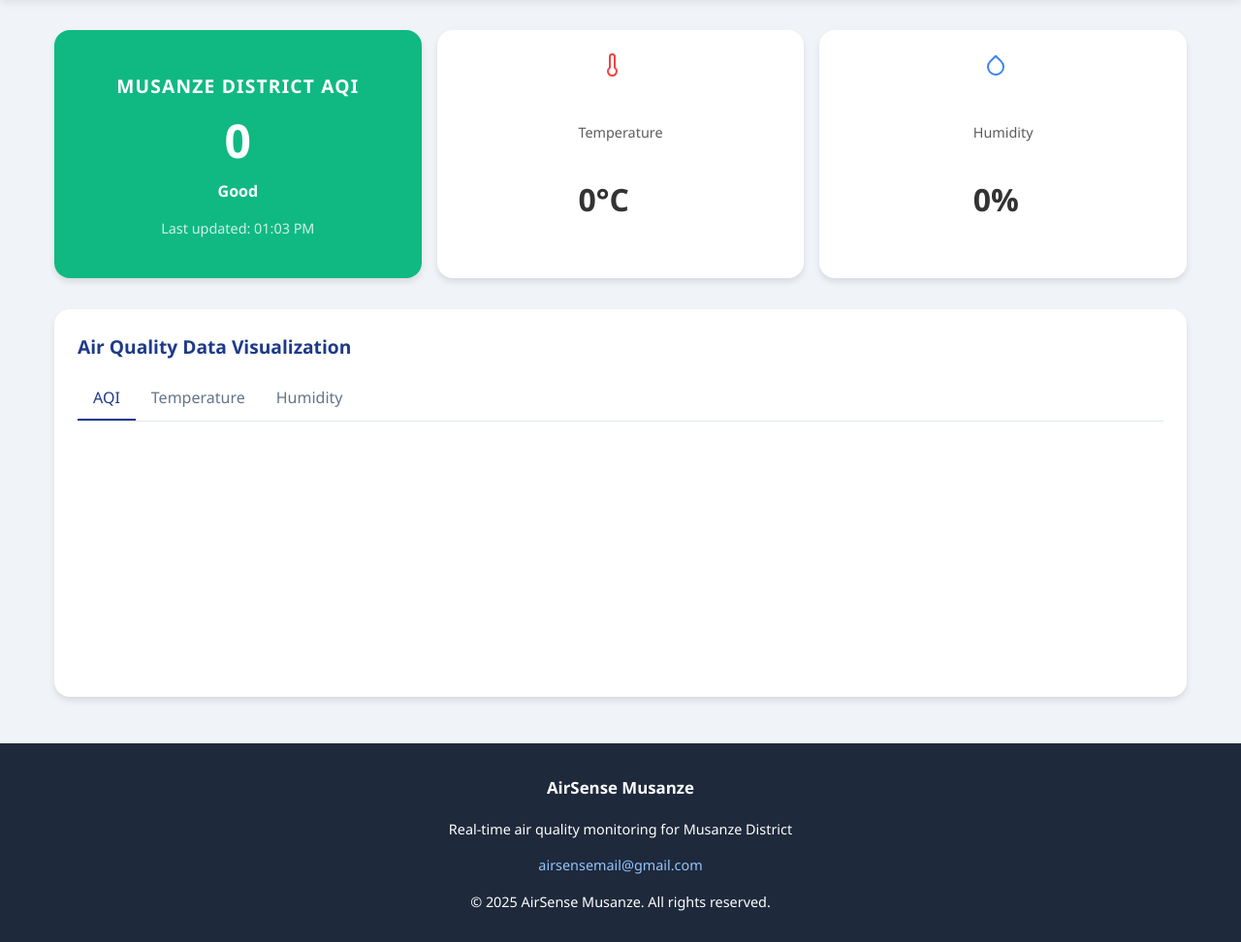
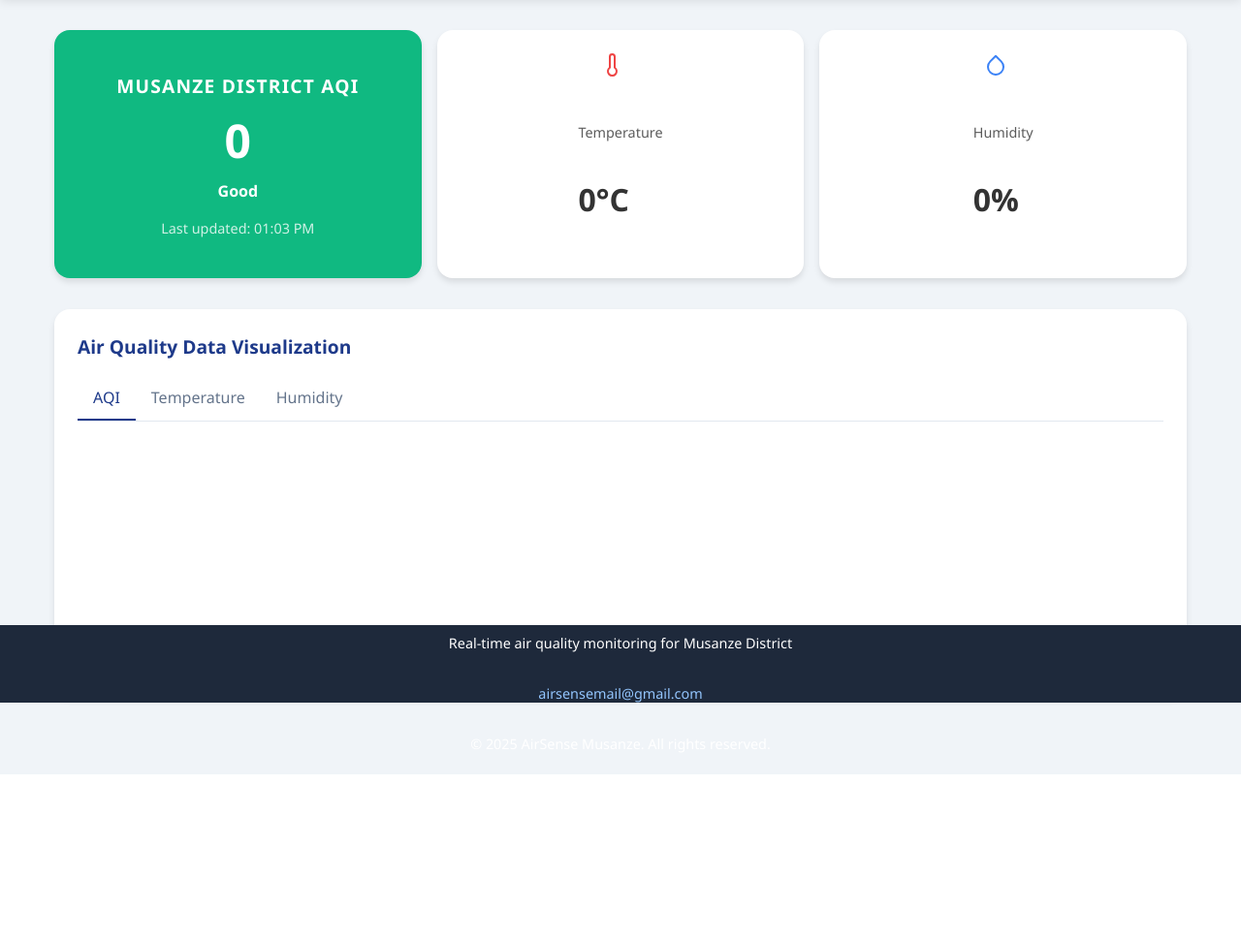
Before and after one commit to Elvis940/migisha-finalYearProject-airsensemusanze, a Django app: template templates/accounts/user_dashboard.html in a window 1280 px wide. Shown: the part 75-1047 px from the top of the page at 97% size. After the commit the page ends 874 px from the top, so only its background shows below. Run offline with Django 5.2, Linux system fonts and the light colour scheme; the template is opened without the code that fills it, so the values that code supplies are empty; a map, chart or similar area stays blank.

Commit message:
Update user_dashboard.html

```diff
--- a/templates/accounts/user_dashboard.html
+++ b/templates/accounts/user_dashboard.html
@@ -77,13 +77,14 @@
             background-color: #ea580c;
         }
 
-        /* Main Content */
-        main {
+ main {
             padding: 1rem;
             max-width: 1200px;
             margin: 0 auto;
             width: 100%;
             box-sizing: border-box;
+            min-height: calc(100vh - 200px); /* Adjust based on header/footer height */
+            padding-bottom: 80px; /* Should match footer height */
         }
 
         /* Metrics Section */
@@ -238,19 +239,29 @@
             width: 80px;
         }
 
-        /* Footer */
+     /* Footer - Updated to be fixed */
         footer {
             background-color: #1e293b;
             color: white;
             padding: 1rem;
             font-size: clamp(0.7rem, 3vw, 0.9rem);
-            margin-top: 2rem;
+            position: fixed;
+            bottom: 0;
+            left: 0;
+            right: 0;
+            z-index: 100;
+            height: 80px; /* Set a fixed height */
+            box-sizing: border-box;
         }
 
-        .footer-content {
+ .footer-content {
             max-width: 800px;
             margin: 0 auto;
             text-align: center;
+            display: flex;
+            flex-direction: column;
+            justify-content: center;
+            height: 100%;
         }
 
         .footer-content a {
```
